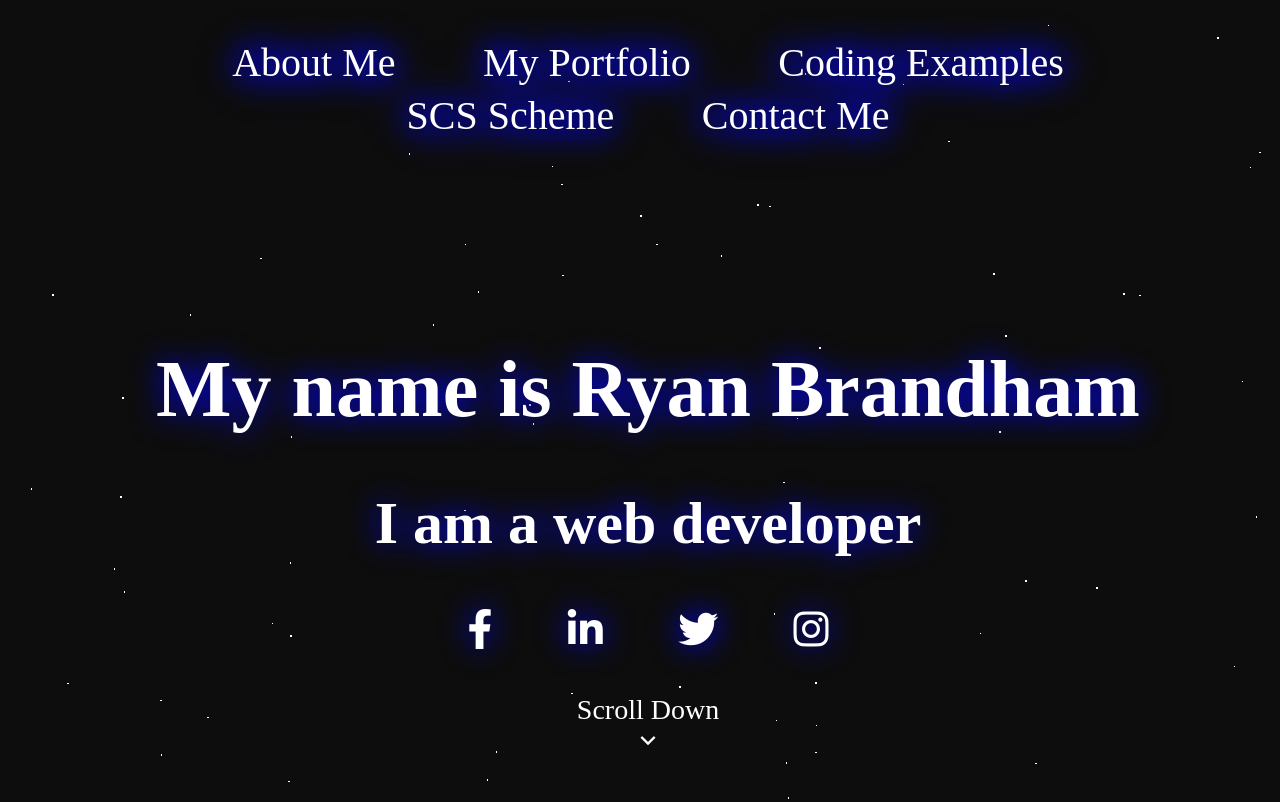
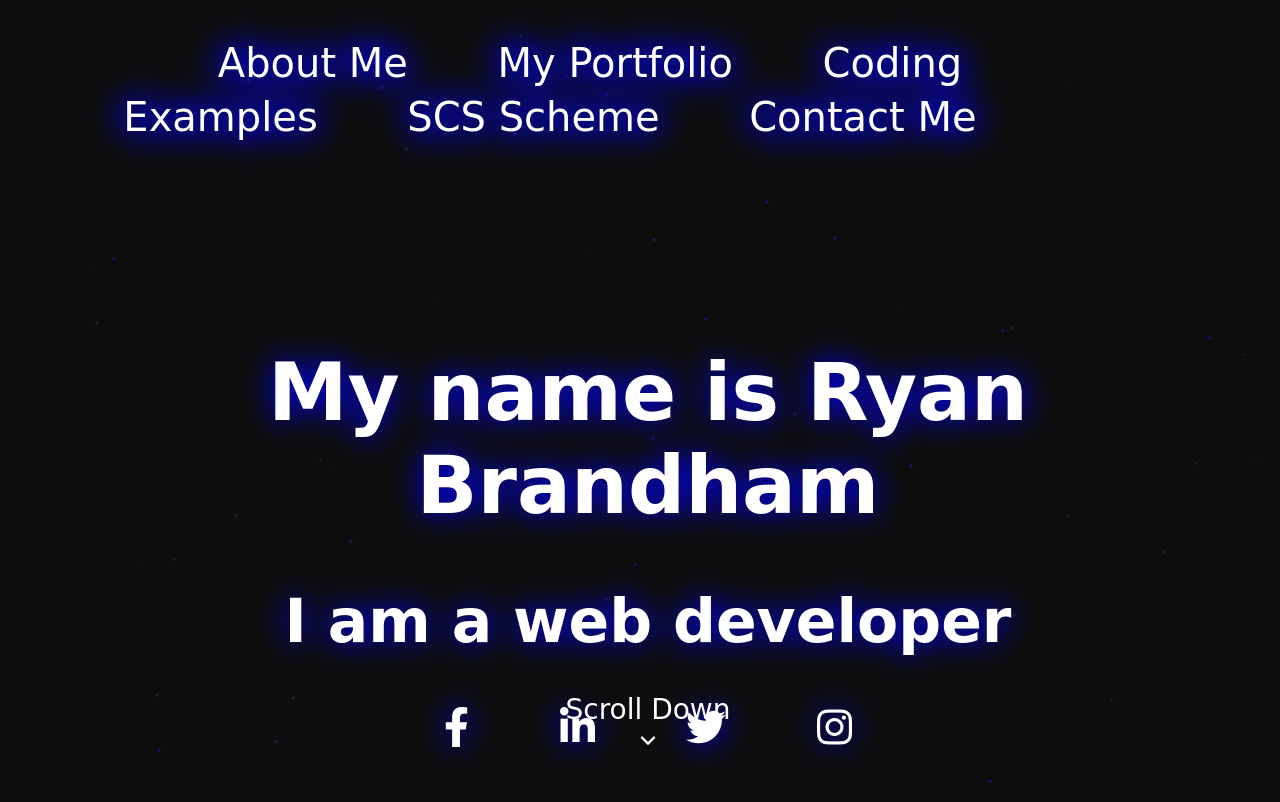
Before and after one commit to Ryanbrandham/Portfolio, a plain HTML site: page index.html in a window 1280 px wide. Shown: the top 802 px of the page. Drawn offline with nearby package versions, Linux system fonts and the light colour scheme.

Commit message:
Better Stars

```diff
--- a/_sass/styles.scss
+++ b/_sass/styles.scss
@@ -1,4 +1,36 @@
 @import "breakpoints";
+
+
+
+body {
+  background-color: black;
+  font-family: cursive;
+}
+
+.glow {
+  font-size: 80px;
+  color: #fff;
+  text-align: center;
+  animation: glow 1s ease-in-out infinite alternate;
+}
+
+@keyframes glow {
+    from {
+        box-shadow: 3px 2px 1px 0px rgb(255, 255, 255);
+
+    }
+    to {
+        box-shadow: 6px 4px 2px 1px rgb(52, 18, 204);
+
+    }
+}
+
+
+
+
+
+
+
 
 a {
     text-decoration: none;
@@ -17,7 +49,6 @@ body {
     height: 100vh;
     overflow-x: clip;
     background: rgba(0, 0, 0, 0.95);
-    position: fixed;
 }
 
 #wrapper {
--- a/index.js
+++ b/index.js
@@ -1,7 +1,7 @@
 var board = document.getElementsByClassName('.container');
 
 function draw() {
-    setInterval(createStars, 30);
+    setInterval(createStars, 75);
     setInterval(starFall, 3000);
     var canvas = document.getElementById("nightSky");
     var art = canvas.getContext("2d");
@@ -21,11 +21,11 @@ function createStars() {
         const createNewStar = document.getElementById('starsSmall');
         const star = document.createElement('div');
         createNewStar.innerHTML = star.outerHTML;
+        star.className = 'glow'
+
         star.style.left = Math.random() * window.innerWidth + 'px';
         star.style.backgroundColor = "white";
         star.style.top =  Math.random() * window.innerHeight + 'px';
-        star.style.width =  Math.floor(Math.random() * 3) + 'px';
-        star.style.height =  Math.floor(Math.random() * 3) + 'px';
         star.style.position =  "absolute";
         star.style.zIndex = "-1";
         document.body.appendChild(star);
```
Also changed, not shown: index.html (+1 -0 lines), css/styles.css, 1 other file.
